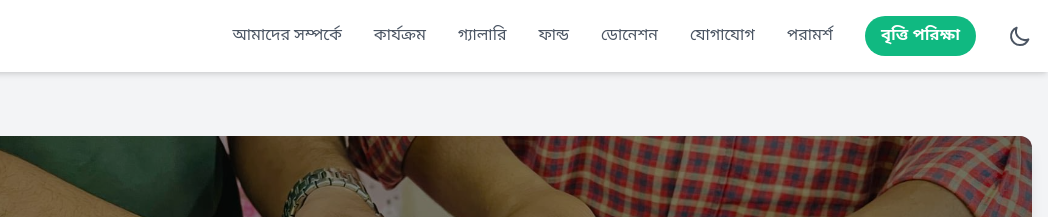
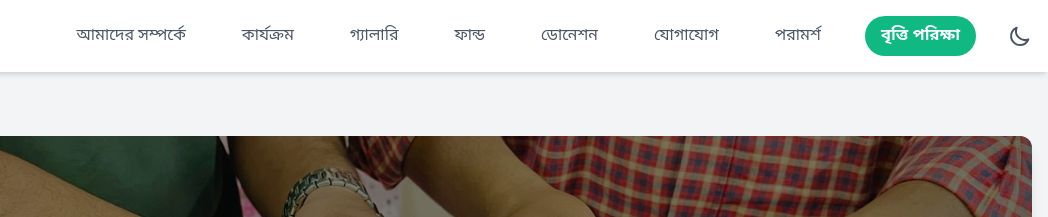
Before and after one commit to msahid-cse/Sopner_Faridganj, a plain HTML site: page index.html in a window 1280 px wide. Shown: the top 217 px of the page, 232-1280 px from the left. Drawn offline with nearby package versions, Linux system fonts and the light colour scheme.

Commit message:
Refactor header layout for improved responsiveness and accessibility

```diff
--- a/index.html
+++ b/index.html
@@ -180,14 +180,14 @@
         <div class="container mx-auto px-4 py-4 flex flex-wrap items-center justify-between">
             <!-- Logo and Name -->
             <div class="flex items-center space-x-2">
-                <img src="logo.png" alt="Logo" class="h-10 w-10">
-                <a href="#" class="font-bold text-gray-800 dark:text-white text-lg lg:text-2xl">স্বপ্নের ফরিদগঞ্জ</a>
+                <img src="logo.png" alt="Logo" class="h-8 w-8 lg:h-10 lg:w-10">
+                <a href="#" class="font-bold text-gray-800 dark:text-white text-base lg:text-2xl">স্বপ্নের ফরিদগঞ্জ</a>
             </div>
 
             <!-- Mobile Menu, Upobitti and Theme Switcher Buttons -->
             <div class="flex items-center space-x-4 lg:hidden">
                 <!-- Upobitti button for mobile view -->
-                <a href="#upobitti-section" class="px-3 py-1 bg-emerald-500 text-white rounded-full font-semibold text-sm animate-pulse-custom">বৃত্তি পরিক্ষা</a>
+                <a href="#upobitti-section" class="px-2 py-0.5 bg-emerald-500 text-white rounded-full font-semibold text-xs animate-pulse-custom">বৃত্তি পরিক্ষা</a>
                 <!-- Theme Switcher for mobile (hidden) -->
                 <button id="theme-switcher-mobile" class="hidden text-gray-600 dark:text-gray-300 focus:outline-none">
                     <svg id="moon-icon-mobile" class="w-6 h-6" fill="none" viewBox="0 0 24 24" stroke="currentColor">
@@ -207,13 +207,13 @@
 
             <!-- Navigation Links (Hidden on mobile by default) -->
             <nav id="main-nav" class="hidden lg:flex flex-col lg:flex-row lg:space-x-8 items-center mt-4 lg:mt-0 w-full lg:w-auto">
-                <a href="#about-us" class="nav-link block lg:inline-block text-gray-600 dark:text-gray-300 hover:text-emerald-500 dark:hover:text-emerald-400 py-2 lg:py-0">আমাদের সম্পর্কে</a>
-                <a href="#activities" class="nav-link block lg:inline-block text-gray-600 dark:text-gray-300 hover:text-emerald-500 dark:hover:text-emerald-400 py-2 lg:py-0">কার্যক্রম</a>
-                <a href="#gallery" class="nav-link block lg:inline-block text-gray-600 dark:text-gray-300 hover:text-emerald-500 dark:hover:text-emerald-400 py-2 lg:py-0">গ্যালারি</a>
-                <a href="#fund" class="nav-link block lg:inline-block text-gray-600 dark:text-gray-300 hover:text-emerald-500 dark:hover:text-emerald-400 py-2 lg:py-0">ফান্ড</a>
-                <a href="#donation" class="nav-link block lg:inline-block text-gray-600 dark:text-gray-300 hover:text-emerald-500 dark:hover:text-emerald-400 py-2 lg:py-0">ডোনেশন</a>
-                <a href="#contact" class="nav-link block lg:inline-block text-gray-600 dark:text-gray-300 hover:text-emerald-500 dark:hover:text-emerald-400 py-2 lg:py-0">যোগাযোগ</a>
-                <a href="#poramosso" class="nav-link block lg:inline-block text-gray-600 dark:text-gray-300 hover:text-emerald-500 dark:hover:text-emerald-400 py-2 lg:py-0">পরামর্শ</a>
+                <a href="#about-us" class="nav-link block lg:inline-block text-gray-600 dark:text-gray-300 hover:bg-emerald-100 dark:hover:bg-emerald-900 hover:text-emerald-600 dark:hover:text-emerald-400 py-2 px-3 rounded transition-all duration-200">আমাদের সম্পর্কে</a>
+                <a href="#activities" class="nav-link block lg:inline-block text-gray-600 dark:text-gray-300 hover:bg-emerald-100 dark:hover:bg-emerald-900 hover:text-emerald-600 dark:hover:text-emerald-400 py-2 px-3 rounded transition-all duration-200">কার্যক্রম</a>
+                <a href="#gallery" class="nav-link block lg:inline-block text-gray-600 dark:text-gray-300 hover:bg-emerald-100 dark:hover:bg-emerald-900 hover:text-emerald-600 dark:hover:text-emerald-400 py-2 px-3 rounded transition-all duration-200">গ্যালারি</a>
+                <a href="#fund" class="nav-link block lg:inline-block text-gray-600 dark:text-gray-300 hover:bg-emerald-100 dark:hover:bg-emerald-900 hover:text-emerald-600 dark:hover:text-emerald-400 py-2 px-3 rounded transition-all duration-200">ফান্ড</a>
+                <a href="#donation" class="nav-link block lg:inline-block text-gray-600 dark:text-gray-300 hover:bg-emerald-100 dark:hover:bg-emerald-900 hover:text-emerald-600 dark:hover:text-emerald-400 py-2 px-3 rounded transition-all duration-200">ডোনেশন</a>
+                <a href="#contact" class="nav-link block lg:inline-block text-gray-600 dark:text-gray-300 hover:bg-emerald-100 dark:hover:bg-emerald-900 hover:text-emerald-600 dark:hover:text-emerald-400 py-2 px-3 rounded transition-all duration-200">যোগাযোগ</a>
+                <a href="#poramosso" class="nav-link block lg:inline-block text-gray-600 dark:text-gray-300 hover:bg-emerald-100 dark:hover:bg-emerald-900 hover:text-emerald-600 dark:hover:text-emerald-400 py-2 px-3 rounded transition-all duration-200">পরামর্শ</a>
 
 
                 <!-- Quick Action Button for desktop -->
```
